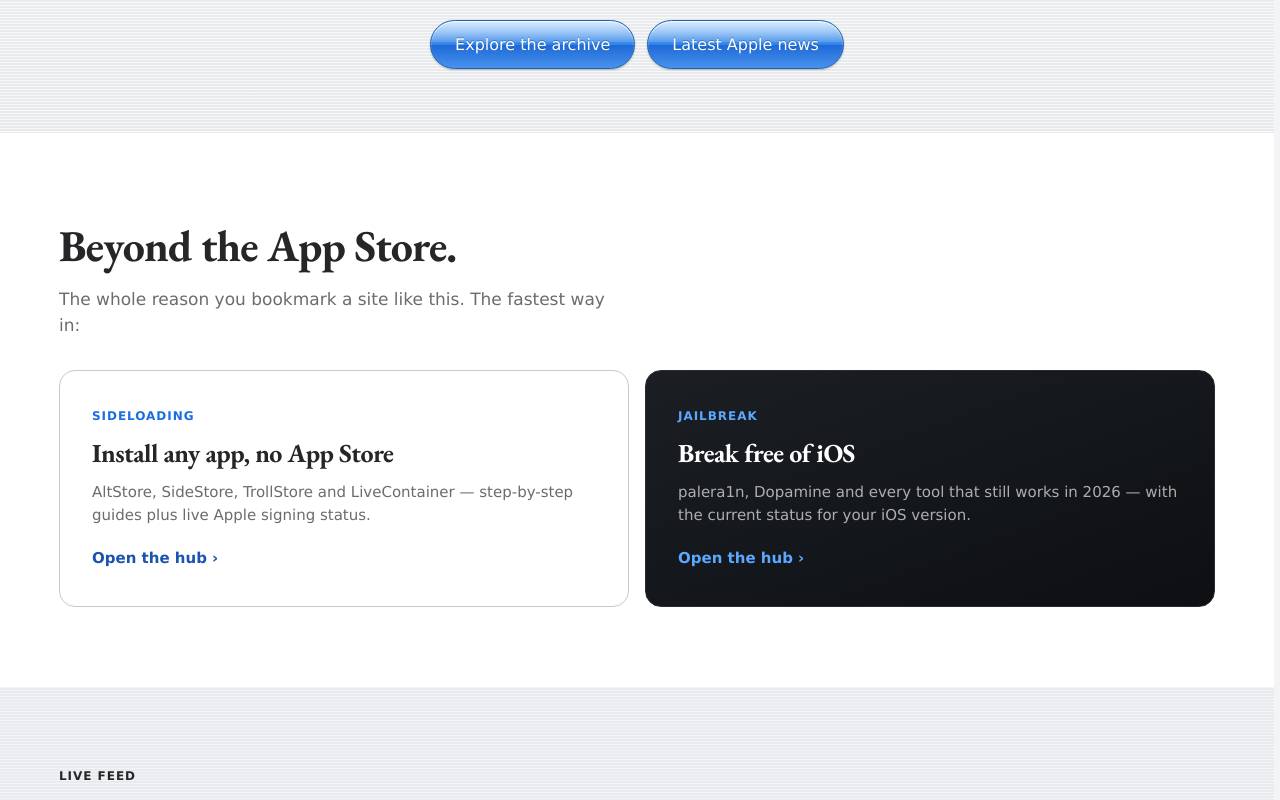
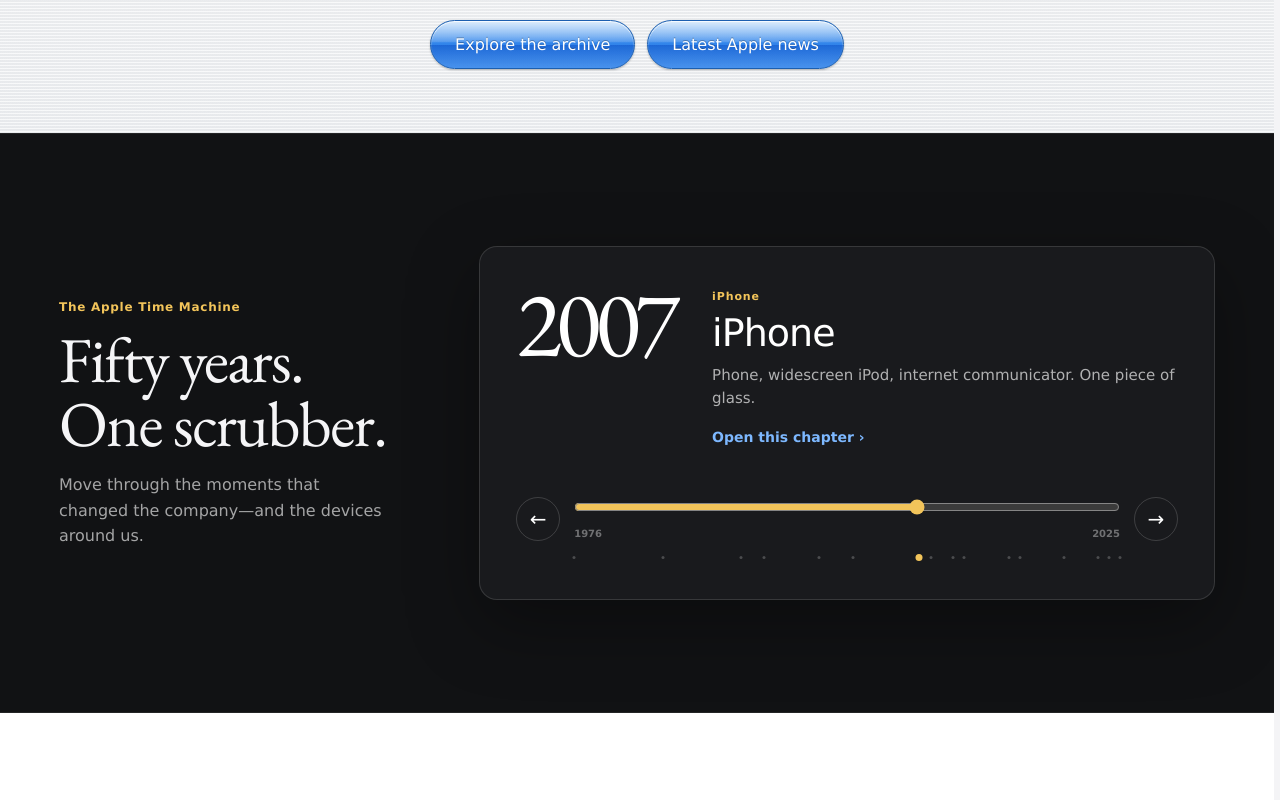
Before and after one commit to hepler1394/everything-apple, a React (Vite) app in the folder client/: page / in a window 1280 px wide. Shown: the part 780-1580 px from the top of the page. Built offline with nearby package versions, Linux system fonts and the light colour scheme.

Commit message:
feat: add interactive Apple time machine (#1)

```diff
--- /dev/null
+++ b/client/src/components/AppleTimeMachine.tsx
@@ -0,0 +1,82 @@
+import { useMemo, useState } from "react";
+import { Link } from "wouter";
+
+const MILESTONES = [
+  { year: 1976, name: "Apple-1", note: "A bare board sold for $666.66. The garage story begins.", href: "/apple-history", kind: "Computer" },
+  { year: 1984, name: "Macintosh", note: "The graphical computer introduced itself to the world.", href: "/macos-deep-dive", kind: "Mac" },
+  { year: 1991, name: "PowerBook", note: "The keyboard moved back. The modern laptop silhouette arrived.", href: "/devices", kind: "Mac" },
+  { year: 1993, name: "Newton", note: "Too early, too ambitious, and far more influential than its sales suggest.", href: "/apple-graveyard", kind: "Graveyard" },
+  { year: 1998, name: "iMac G3", note: "Translucent Bondi blue made the beige computer obsolete overnight.", href: "/apple-history", kind: "Mac" },
+  { year: 2001, name: "iPod", note: "A thousand songs in your pocket—and a new center of gravity for Apple.", href: "/ipod-history", kind: "iPod" },
+  { year: 2007, name: "iPhone", note: "Phone, widescreen iPod, internet communicator. One piece of glass.", href: "/iphone-timeline", kind: "iPhone" },
+  { year: 2008, name: "App Store", note: "Software distribution became a platform—and later, a boundary to push past.", href: "/sideloading", kind: "Software" },
+  { year: 2010, name: "iPad", note: "A third category found its reason to exist between phone and laptop.", href: "/devices", kind: "iPad" },
+  { year: 2011, name: "Siri", note: "Voice moved from an app into the operating system.", href: "/siri-ai", kind: "Software" },
+  { year: 2015, name: "Apple Watch", note: "Apple's most personal computer started by learning your wrist.", href: "/watch-history", kind: "Watch" },
+  { year: 2016, name: "AirPods", note: "The headphone jack disappeared; wireless audio became ordinary.", href: "/accessories", kind: "Audio" },
+  { year: 2020, name: "Apple silicon", note: "M1 ended a 15-year Intel era and redrew the performance map.", href: "/apple-silicon", kind: "Mac" },
+  { year: 2023, name: "Vision Pro", note: "Apple's first spatial computer put windows into the room.", href: "/vision-pro", kind: "Spatial" },
+  { year: 2024, name: "Apple Intelligence", note: "Private Cloud Compute and on-device models reframed Apple's AI pitch.", href: "/apple-intelligence", kind: "AI" },
+  { year: 2025, name: "Liquid Glass", note: "A shared visual language began moving across Apple's platforms.", href: "/ios-27", kind: "Software" },
+] as const;
+
+export default function AppleTimeMachine() {
+  const [year, setYear] = useState(2007);
+  const active = useMemo(
+    () => MILESTONES.reduce((closest, item) => Math.abs(item.year - year) < Math.abs(closest.year - year) ? item : closest),
+    [year],
+  );
+
+  function step(direction: -1 | 1) {
+    const index = MILESTONES.findIndex((item) => item.year === active.year);
+    const next = Math.min(MILESTONES.length - 1, Math.max(0, index + direction));
+    setYear(MILESTONES[next].year);
+  }
+
+  return (
+    <section className="time-machine" aria-labelledby="time-machine-title">
+      <div className="page-container time-machine-inner">
+        <div className="time-machine-intro">
+          <p>The Apple Time Machine</p>
+          <h2 id="time-machine-title">Fifty years. One scrubber.</h2>
+          <span>Move through the moments that changed the company—and the devices around us.</span>
+        </div>
+
+        <div className="time-machine-console">
+          <div className="time-machine-readout" aria-live="polite">
+            <span className="time-machine-year">{active.year}</span>
+            <div>
+              <span className="time-machine-kind">{active.kind}</span>
+              <h3>{active.name}</h3>
+              <p>{active.note}</p>
+              <Link href={active.href}><span>Open this chapter ›</span></Link>
+            </div>
+          </div>
+
+          <div className="time-machine-controls">
+            <button type="button" onClick={() => step(-1)} disabled={active.year === MILESTONES[0].year} aria-label="Previous Apple milestone">←</button>
+            <label>
+              <span className="sr-only">Year</span>
+              <input
+                type="range"
+                min="1976"
+                max="2025"
+                value={year}
+                onChange={(event) => setYear(Number(event.target.value))}
+                aria-valuetext={`${active.year}: ${active.name}`}
+              />
+              <span className="time-machine-range"><b>1976</b><b>2025</b></span>
+            </label>
+            <button type="button" onClick={() => step(1)} disabled={active.year === MILESTONES[MILESTONES.length - 1].year} aria-label="Next Apple milestone">→</button>
+          </div>
+
+          <div className="time-machine-marks" aria-hidden="true">
+            {MILESTONES.map((item) => (
+              <span key={item.year} className={item.year === active.year ? "active" : ""} style={{ left: `${((item.year - 1976) / 49) * 100}%` }} />
+            ))}
+          </div>
+        </div>
+      </div>
+    </section>
+  );
+}
--- a/client/src/index.css
+++ b/client/src/index.css
@@ -454,6 +454,48 @@
   .wordmark-slide { animation: none; }
 }
 
+/* Apple Time Machine — the homepage's museum instrument. */
+.time-machine {
+  background: #111214;
+  color: #f5f5f7;
+  border-top: 1px solid rgba(255,255,255,.08);
+  border-bottom: 1px solid rgba(255,255,255,.08);
+  padding: clamp(64px, 9vw, 112px) 0;
+}
+.time-machine-inner { display: grid; grid-template-columns: minmax(220px, .62fr) minmax(0, 1.38fr); gap: clamp(36px, 7vw, 90px); align-items: center; }
+.time-machine-intro > p { margin: 0 0 12px; color: #f2c45a; font-size: 12px; font-weight: 700; letter-spacing: .06em; }
+.time-machine-intro h2 { margin: 0 0 16px; font-family: var(--font-classic-serif, Georgia, serif); font-size: clamp(38px, 5vw, 64px); line-height: 1; letter-spacing: -.025em; }
+.time-machine-intro > span { color: rgba(255,255,255,.62); font-size: 16px; line-height: 1.6; }
+.time-machine-console { min-width: 0; border: 1px solid rgba(255,255,255,.13); border-radius: 18px; background: #191a1d; padding: clamp(20px, 4vw, 36px); box-shadow: 0 24px 70px rgba(0,0,0,.34); }
+.time-machine-readout { display: grid; grid-template-columns: auto 1fr; gap: clamp(20px, 4vw, 38px); align-items: start; min-height: 188px; }
+.time-machine-year { font-family: var(--font-classic-serif, Georgia, serif); font-size: clamp(54px, 8vw, 94px); line-height: .86; letter-spacing: -.06em; color: #fff; font-variant-numeric: tabular-nums; }
+.time-machine-kind { color: #f2c45a; font-size: 11px; font-weight: 700; letter-spacing: .08em; }
+.time-machine-readout h3 { color: #fff; font-size: clamp(25px, 3vw, 38px); line-height: 1.05; margin: 7px 0 10px; letter-spacing: -.025em; }
+.time-machine-readout p { color: rgba(255,255,255,.66); font-size: 15px; line-height: 1.55; margin: 0 0 14px; max-width: 520px; }
+.time-machine-readout a { color: #7db8ff; text-decoration: none; font-size: 14px; font-weight: 650; }
+.time-machine-readout a:hover { text-decoration: underline; text-underline-offset: 4px; }
+.time-machine-controls { display: grid; grid-template-columns: 44px 1fr 44px; gap: 14px; align-items: center; margin-top: 26px; }
+.time-machine-controls button { width: 44px; height: 44px; border: 1px solid rgba(255,255,255,.16); border-radius: 50%; background: transparent; color: #fff; font-size: 20px; cursor: pointer; }
+.time-machine-controls button:hover:not(:disabled) { border-color: #f2c45a; color: #f2c45a; }
+.time-machine-controls button:disabled { opacity: .28; cursor: default; }
+.time-machine-controls label { min-width: 0; }
+.time-machine-controls input { width: 100%; accent-color: #f2c45a; cursor: ew-resize; }
+.time-machine-range { display: flex; justify-content: space-between; margin-top: 4px; color: rgba(255,255,255,.38); font-size: 10px; font-variant-numeric: tabular-nums; }
+.time-machine-marks { position: relative; height: 10px; margin: 12px 58px 0; }
+.time-machine-marks span { position: absolute; top: 3px; width: 3px; height: 3px; border-radius: 50%; background: rgba(255,255,255,.22); transform: translateX(-50%); }
+.time-machine-marks span.active { width: 7px; height: 7px; top: 1px; background: #f2c45a; }
+
+@media (max-width: 800px) {
+  .time-machine-inner { grid-template-columns: 1fr; }
+  .time-machine-intro { max-width: 560px; }
+}
+@media (max-width: 560px) {
+  .time-machine-readout { grid-template-columns: 1fr; min-height: 308px; }
+  .time-machine-year { font-size: 62px; }
+  .time-machine-controls { grid-template-columns: 42px 1fr 42px; gap: 8px; }
+  .time-machine-marks { margin-left: 50px; margin-right: 50px; }
+}
+
 /* Aqua glass panel — standout cards get the lickable OS X sheen in classic.
    In other themes it's a no-op (the element keeps its own card styling). */
 .theme-classic .aqua-panel {
--- a/client/src/pages/Home.tsx
+++ b/client/src/pages/Home.tsx
@@ -9,6 +9,7 @@
 import { Link } from "wouter";
 import { iphoneImage, ipodImage, watchImage } from "@/lib/deviceImages";
 import { useTheme } from "@/contexts/ThemeContext";
+import AppleTimeMachine from "@/components/AppleTimeMachine";
 
 // The uploaded Apple-1 photograph, background removed, shown as a crisp centered
 // museum piece floating on the stage (source is low-res, so it's contained).
@@ -307,6 +308,7 @@
   return (
     <>
       <Hero />
+      <AppleTimeMachine />
       <BeyondTheAppStore />
       <LatestNewsTeaser />
       <ArchiveTeaser />
```
